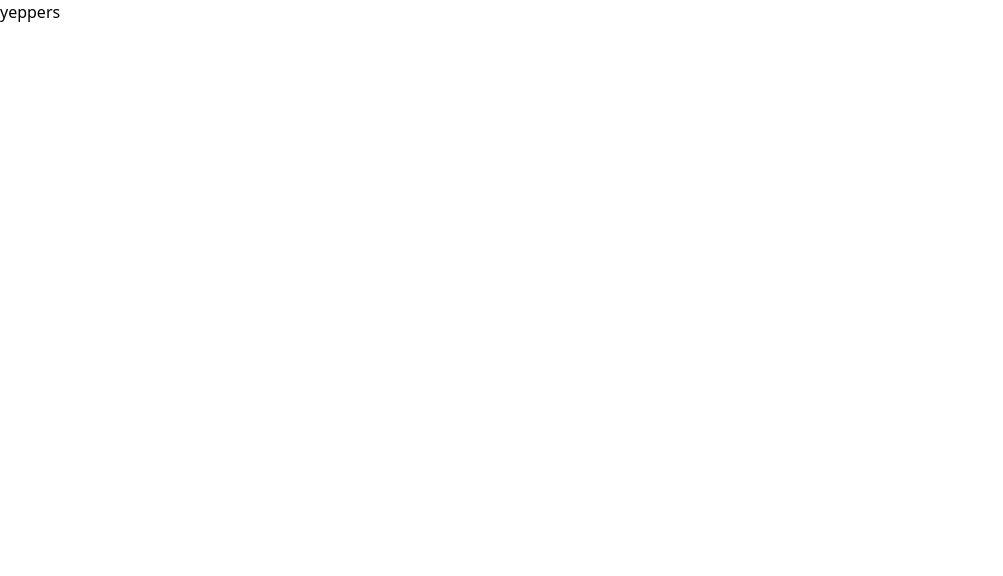
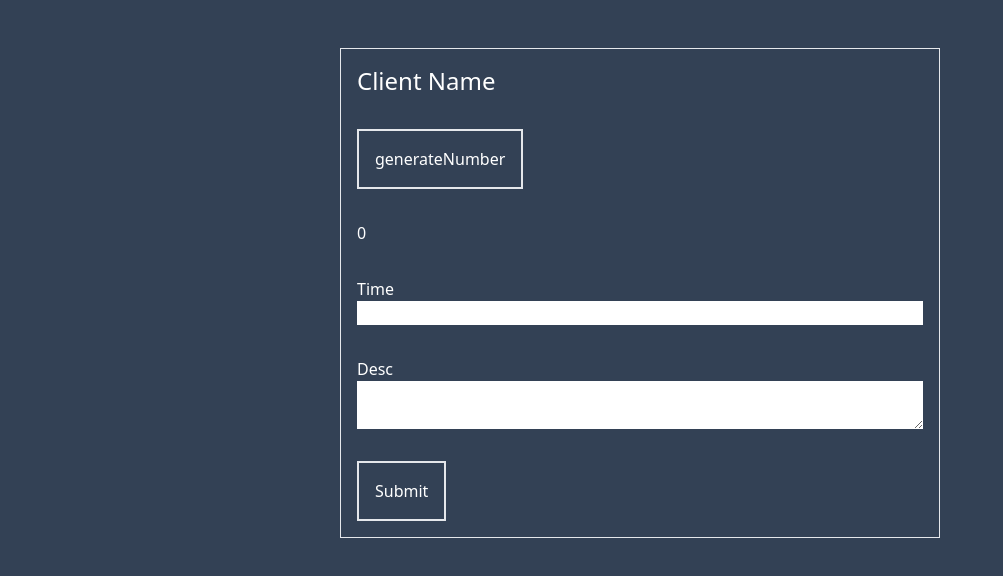
Before and after one commit to Dillonzellis/GBD-ticketing-system, a Next.js app: page / in a window 1280 px wide. Shown: the top 576 px of the page, without its empty margins (0-1003 px from the left). Built offline with nearby package versions, Linux system fonts and the light colour scheme.

Commit message:
main layout with id generation logic

```diff
--- /dev/null
+++ b/src/app/components/Button.tsx
@@ -0,0 +1,21 @@
+"use client";
+
+import { useState } from "react";
+
+const Button = () => {
+  const [id, setId] = useState(0);
+  const generateUniqueNumbers = () => {
+    const num = Math.floor(Math.random() * 900000000 + 100000000);
+    setId(num);
+  };
+  return (
+    <div className="space-y-8">
+      <button onClick={generateUniqueNumbers} className="border-2 p-4">
+        generateNumber
+      </button>
+      <div className="">{id}</div>
+    </div>
+  );
+};
+
+export default Button;
--- a/src/app/layout.tsx
+++ b/src/app/layout.tsx
@@ -1,18 +1,14 @@
-import './globals.css'
+import "./globals.css";
 
 export const metadata = {
-  title: 'Create Next App',
-  description: 'Generated by create next app',
-}
+  title: "Create Next App",
+  description: "Generated by create next app",
+};
 
-export default function RootLayout({
-  children,
-}: {
-  children: React.ReactNode
-}) {
+export default function RootLayout({ children }: { children: React.ReactNode }) {
   return (
-    <html lang="en">
+    <html lang="en" className="bg-slate-700">
       <body>{children}</body>
     </html>
-  )
+  );
 }
--- a/src/app/page.tsx
+++ b/src/app/page.tsx
@@ -1,28 +1,22 @@
-import { Inter } from "next/font/google";
+import Button from "./components/Button";
 
 export default function Home() {
-  function generateUniqueNumbers() {
-    const uniqueNumbers: number[] = [];
-    const generateNumber = () => Math.floor(Math.random() * 900000000 + 100000000);
+  return (
+    <main className="mx-auto mt-12 max-w-[600px] space-y-8 border p-4 text-white">
+      <h1 className="text-2xl">Client Name</h1>
 
-    const addUniqueNumber = () => {
-      const newNumber = generateNumber();
-      if (!uniqueNumbers.includes(newNumber)) {
-        uniqueNumbers.push(newNumber);
-      } else {
-        addUniqueNumber();
-      }
-    };
-
-    while (uniqueNumbers.length < 9) {
-      addUniqueNumber();
-    }
-
-    return uniqueNumbers;
-  }
-  return (
-    <main>
-      <h1>yeppers</h1>
+      <Button />
+      <div className="flex flex-col">
+        <label htmlFor="">Time</label>
+        <input type="text" className="px-2 text-slate-700" />
+      </div>
+      <div className="flex flex-col">
+        <label htmlFor="">Desc</label>
+        <textarea className="px-2 text-slate-700"></textarea>
+      </div>
+      <button className="border-2 p-4" type="submit">
+        Submit
+      </button>
     </main>
   );
 }
```
